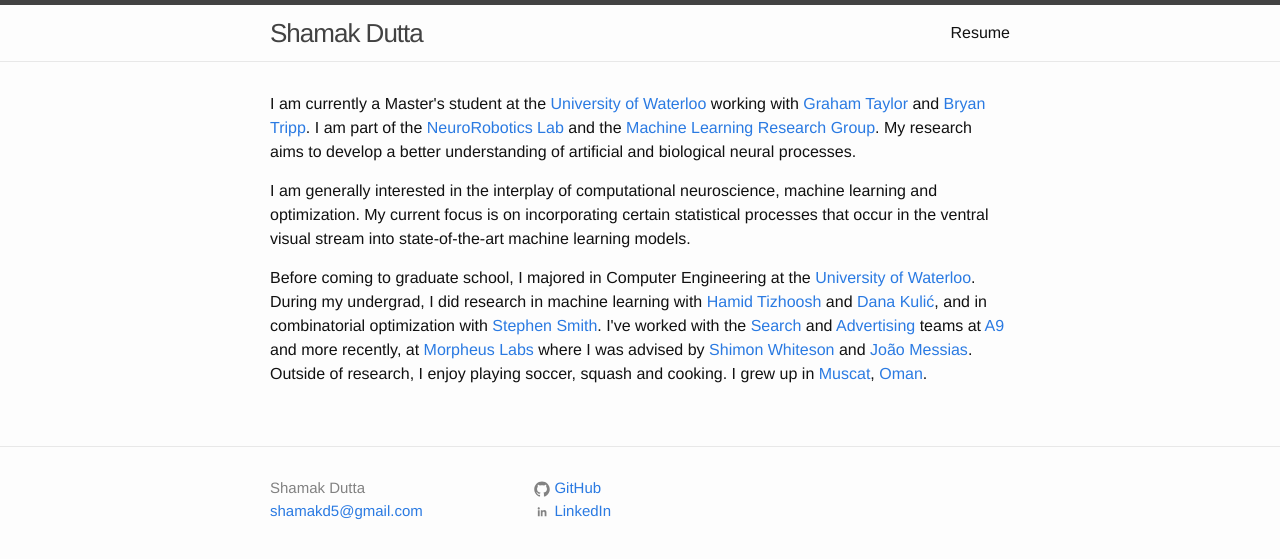
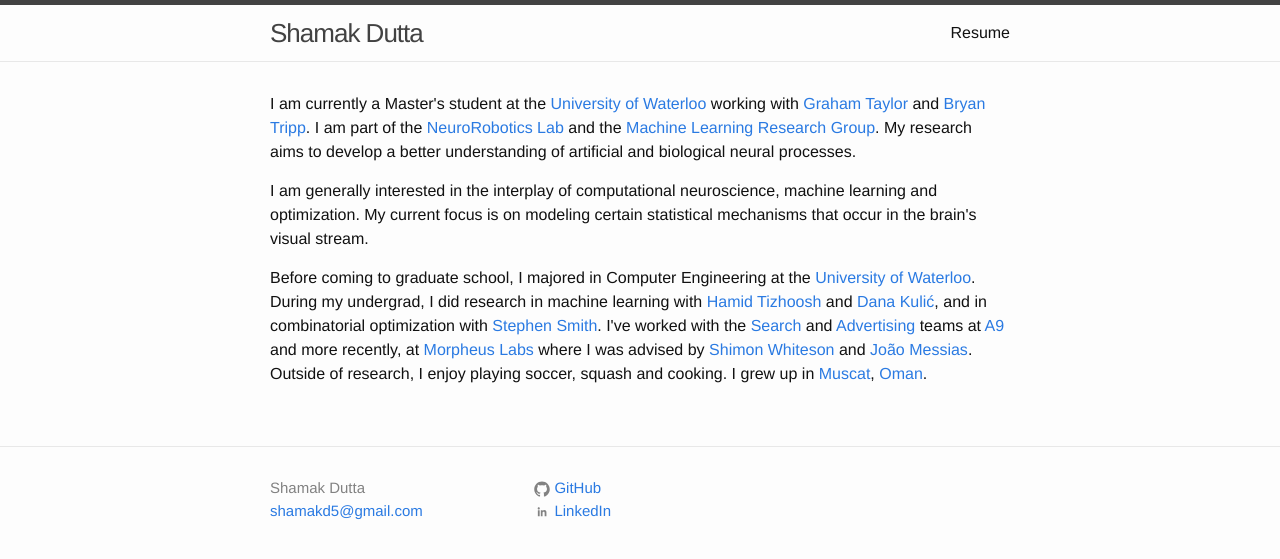
Before and after one commit to shamak/shamak.github.io, a Jekyll site: the page built from index.html, in a window 1280 px wide. Shown: the top 559 px of the page. Built offline with Jekyll 4.4.1, drawn with Linux system fonts in a browser that asks for light colours.

Commit message:
Update index.html

```diff
--- a/index.html
+++ b/index.html
@@ -25,7 +25,7 @@ layout: default
   </p>
 
   <p>
-    I am generally interested in the interplay of computational neuroscience, machine learning and optimization. My current focus is on incorporating certain statistical processes that occur in the ventral visual stream into state-of-the-art machine learning models.
+    I am generally interested in the interplay of computational neuroscience, machine learning and optimization. My current focus is on modeling certain statistical mechanisms that occur in the brain's visual stream.
   </p>
 
   <p>
```
